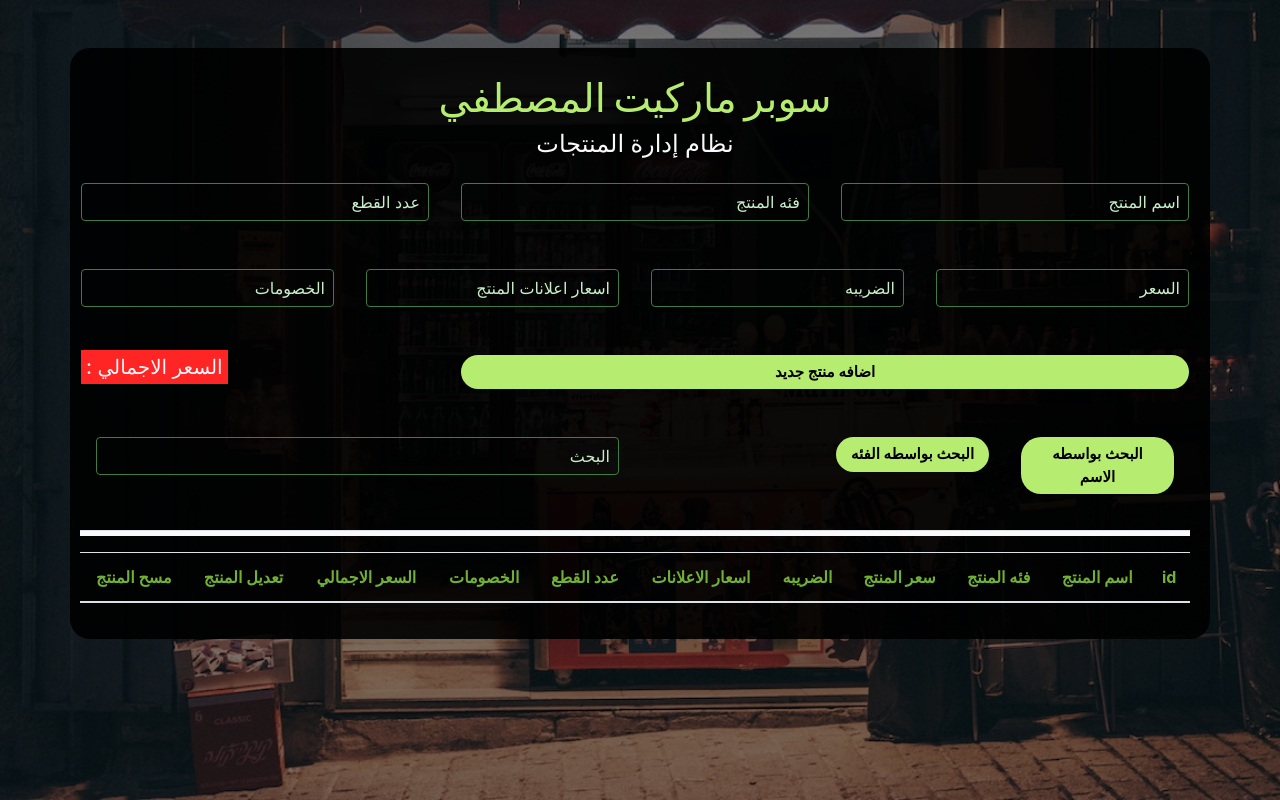
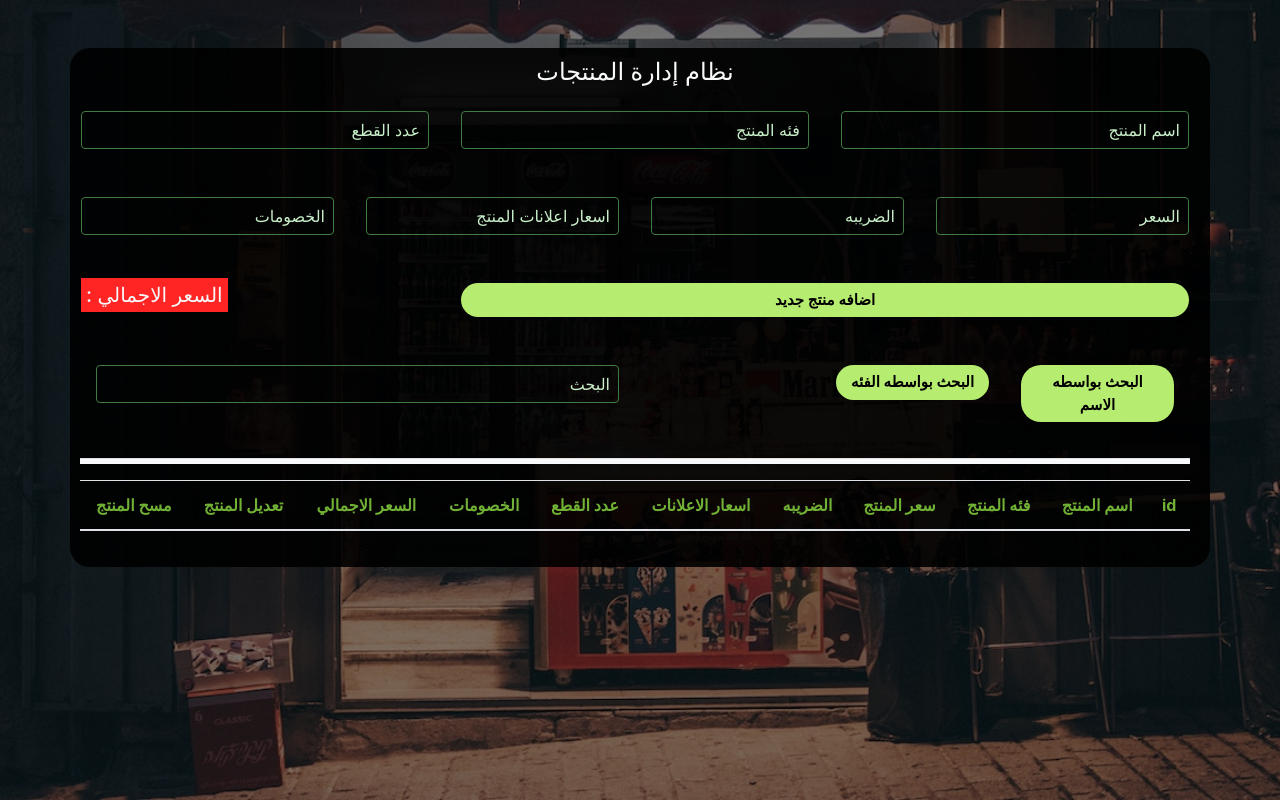
Before and after one commit to Mostafaemad228/product-mangement-system-in-arabic, a plain HTML site: page index.html in a window 1280 px wide. Drawn offline with nearby package versions, Linux system fonts and the light colour scheme; a web font is replaced by a local one.

Commit message:
Update index.html

```diff
--- a/index.html
+++ b/index.html
@@ -16,7 +16,6 @@
         <div class="container inner-cruds m-auto  ">
 
             <div class=" head m-auto text-uppercase text-light  ">
-                <h3 class=" text-center w-100 mt-3"> سوبر ماركيت المصطفي</h3>
                 <h4 class=" text-center w-100">نظام إدارة المنتجات</h4>
             </div>
 
```
